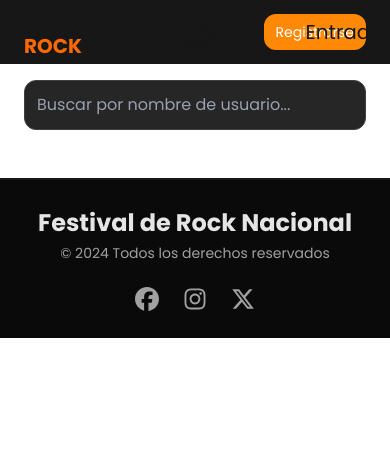
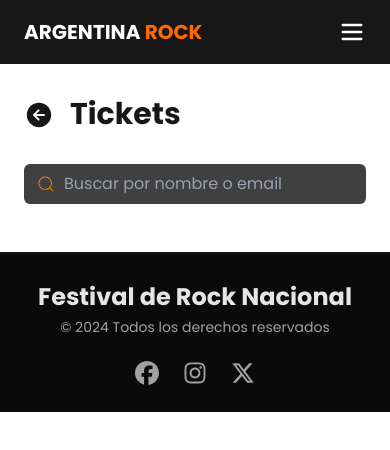
Before and after one commit to tlapro/concert, a Next.js app in the folder front/: page /admin/tickets in a window 390 px wide. Shown: the top 450 px of the page. Built offline with nearby package versions, Linux system fonts and the light colour scheme.

Commit message:
Responsive NavBar + Better UX/UI Tickets Page

```diff
--- a/front/src/app/admin/tickets/page.tsx
+++ b/front/src/app/admin/tickets/page.tsx
@@ -5,6 +5,9 @@ import { getAllTickets } from "@/helpers/getAllTickets";
 import { useEffect, useState } from "react";
 import { format } from "date-fns";
 import { IUserTicketAdmin } from "@/interfaces/IUserTicketAdmin";
+import { IoArrowBackCircle } from "react-icons/io5";
+import Link from "next/link";
+import { CiSearch } from "react-icons/ci";
 
 export default function Tickets() {
   const { token } = useAuth();
@@ -24,16 +27,31 @@ export default function Tickets() {
     ticket.user.name.toLowerCase().includes(search.toLowerCase())
   );
   return (
-    <div className="p-6">
-      <input
-        type="text"
-        placeholder="Buscar por nombre de usuario..."
-        value={search}
-        onChange={(e) => setSearch(e.target.value)}
-        className="mb-6 w-full p-3 rounded-xl bg-neutral-800 border border-neutral-700 text-white placeholder:text-gray-400"
-      />
+    <div className="flex flex-col p-6 mt-4">
+            <div className="flex">
+        <Link href={"/admin"}>
+      <IoArrowBackCircle size={30} className="mt-1"/>
+        </Link>
+      <h1 className="text-3xl font-bold mb-8 ml-4">Tickets</h1>
+      </div>
+      <div className="relative w-full max-w-md mb-6 mx-auto">
+              <CiSearch
+                size={20}
+                className="absolute left-3 top-1/2 transform -translate-y-1/2 text-orange-400"
+              />
+              <input
+                type="text"
+                placeholder="Buscar por nombre o email"
+                name="search"
+                value={search}
+                onChange={(e) => setSearch(e.target.value)}
+                autoComplete="false"
+                className="w-full pl-10 pr-4 py-2 rounded-md bg-neutral-700 text-white focus:outline-none placeholder-gray-400"
+              />
+            </div>
 
-      <div className="grid grid-cols-1 md:grid-cols-2 lg:grid-cols-3 gap-6">
+
+      <div className="grid grid-cols-1 md:grid-cols-2 lg:grid-cols-3 gap-6 w-[80%] mx-auto">
         {filteredTickets.map(({ id, code, user, ticket, purchase, used }) => (
           <div
             key={id}
@@ -42,7 +60,7 @@ export default function Tickets() {
             <div className="flex justify-between">
               <span className="text-orange-400 font-semibold">{user.name}</span>
               <span
-                className={`text-xs px-2 py-1 rounded-full ${
+                className={`text-md px-2 py-1 rounded-full ${
                   ticket.type === "vip"
                     ? "bg-purple-700 text-purple-200"
                     : "bg-blue-700 text-blue-200"
@@ -53,13 +71,13 @@ export default function Tickets() {
             </div>
 
             <div>
-              <p className="text-xs text-gray-400">{user.email}</p>
-              <p className="text-xs text-gray-400">
+              <p className="text-md text-gray-400">{user.email}</p>
+              <p className="text-md text-gray-400">
                 Código: <span className="text-white font-medium">{code}</span>
               </p>
             </div>
 
-            <div className="flex justify-between text-xs">
+            <div className="flex justify-between text-md">
               <span>
                 <strong>Comprado:</strong>{" "}
                 {format(new Date(purchase.purchase_date), "dd/MM/yyyy")}
--- a/front/src/components/NavBar/NavBar.tsx
+++ b/front/src/components/NavBar/NavBar.tsx
@@ -5,9 +5,12 @@ import { RiLogoutBoxLine } from "react-icons/ri";
 import { User } from "lucide-react";
 import { useAuth } from "@/context/AuthContext";
 import Link from "next/link";
+import { useState } from "react";
+import { Menu, X, Settings } from "lucide-react";
 
 export default function NavBar() {
   const router = useRouter();
+  const [mobileMenuOpen, setMobileMenuOpen] = useState(false);
   const { user, logout } = useAuth();
 
   const scrollOrNavigate = (id: string) => {
@@ -21,30 +24,29 @@ export default function NavBar() {
     } else {
       router.push(`/#${id}`);
     }
+    setMobileMenuOpen(false);
   };
 
   return (
     <nav className="fixed top-0 left-0 w-full z-50 bg-neutral-900">
       <div className="flex items-center justify-between h-16 px-6 relative">
-        <div className="text-xl font-bold">
-          <h1>
-            ARGENTINA <span className="text-orange-500">ROCK</span>
-          </h1>
+        <div className="text-xl font-bold text-white">
+          ARGENTINA <span className="text-orange-500">ROCK</span>
         </div>
 
-        <div className="absolute left-1/2 transform -translate-x-1/2 flex gap-10">
+        <div className="absolute left-1/2 transform -translate-x-1/2 gap-10 hidden md:flex">
           {["inicio", "lineup", "galeria", "entradas"].map((section) => (
             <button
               key={section}
               onClick={() => scrollOrNavigate(section)}
-              className="text-xl cursor-pointer hover:text-orange-400 transition duration-300 ease"
+              className="text-xl text-white cursor-pointer hover:text-orange-400 transition duration-300 ease"
             >
               {section.charAt(0).toUpperCase() + section.slice(1)}
             </button>
           ))}
         </div>
 
-        <div className="flex items-center gap-4">
+        <div className="hidden md:flex items-center gap-4">
           {user ? (
             <div className="flex items-center gap-3">
               <Link href={"/account"}>
@@ -56,6 +58,7 @@ export default function NavBar() {
               {user?.role?.name === "admin" && (
                 <Link href="/admin">
                   <div className="flex items-center gap-2 bg-red-600 hover:bg-red-700 text-white text-sm px-3 py-2 cursor-pointer rounded-xl transition duration-200 ease">
+                    <Settings size={20}/>
                     Panel de Control
                   </div>
                 </Link>
@@ -71,7 +74,7 @@ export default function NavBar() {
             <div className="flex items-center gap-6 text-sm">
               <Link
                 href="/auth/signin"
-                className="hover:text-orange-400 transition"
+                className="hover:text-orange-400 transition text-white"
               >
                 Iniciar Sesión
               </Link>
@@ -84,7 +87,75 @@ export default function NavBar() {
             </div>
           )}
         </div>
+
+        <button
+          className="md:hidden text-white"
+          onClick={() => setMobileMenuOpen(!mobileMenuOpen)}
+        >
+          {mobileMenuOpen ? <X size={28} /> : <Menu size={28} />}
+        </button>
       </div>
+
+      {mobileMenuOpen && (
+        <div className="md:hidden px-6 pb-4 bg-neutral-900 space-y-4 text-white">
+          {["inicio", "lineup", "galeria", "entradas"].map((section) => (
+            <button
+              key={section}
+              onClick={() => scrollOrNavigate(section)}
+              className="block w-full text-left text-lg hover:text-orange-400 transition"
+            >
+              {section.charAt(0).toUpperCase() + section.slice(1)}
+            </button>
+          ))}
+
+          <div className="border-t border-neutral-700 pt-4 space-y-3">
+            {user ? (
+              <div className="flex flex-col gap-2">
+                <Link href={"/account"} onClick={() => setMobileMenuOpen(false)}>
+                <div className="flex gap-2 justify-center bg-neutral-800 hover:bg-neutral-700 px-3 py-2 cursor-pointer rounded-xl transition">
+                    <User size={20} />
+                    <span className="text-sm">{user.name}</span>
+                  </div>
+                </Link>
+                {user?.role?.name === "admin" && (
+                  <Link href="/admin" onClick={() => setMobileMenuOpen(false)}>
+                    <div className="flex gap-2 justify-center bg-red-600 hover:bg-red-700 text-white text-sm px-3 py-2 rounded-xl transition">
+                    <Settings size={20} />
+                      Panel de Control
+                    </div>
+                  </Link>
+                )}
+                <button
+                  onClick={() => {
+                    logout();
+                    setMobileMenuOpen(false);
+                  }}
+                  className="flex gap-2 justify-center bg-orange-400 hover:bg-orange-500 text-sm px-3 py-2 rounded-xl transition"
+                >
+                  Logout <RiLogoutBoxLine size={20} />
+                </button>
+              </div>
+            ) : (
+              <div className="flex flex-col gap-2">
+                <Link
+                  href="/auth/signin"
+                  className="hover:text-orange-400 transition"
+                  onClick={() => setMobileMenuOpen(false)}
+                >
+                  Iniciar Sesión
+                </Link>
+                <Link
+                  href="/auth/signup"
+                  className="bg-orange-400 hover:bg-orange-500 text-white px-3 py-2 rounded-xl transition"
+                  onClick={() => setMobileMenuOpen(false)}
+                >
+                  Registrarse
+                </Link>
+              </div>
+            )}
+          </div>
+        </div>
+      )}
     </nav>
   );
 }
```
